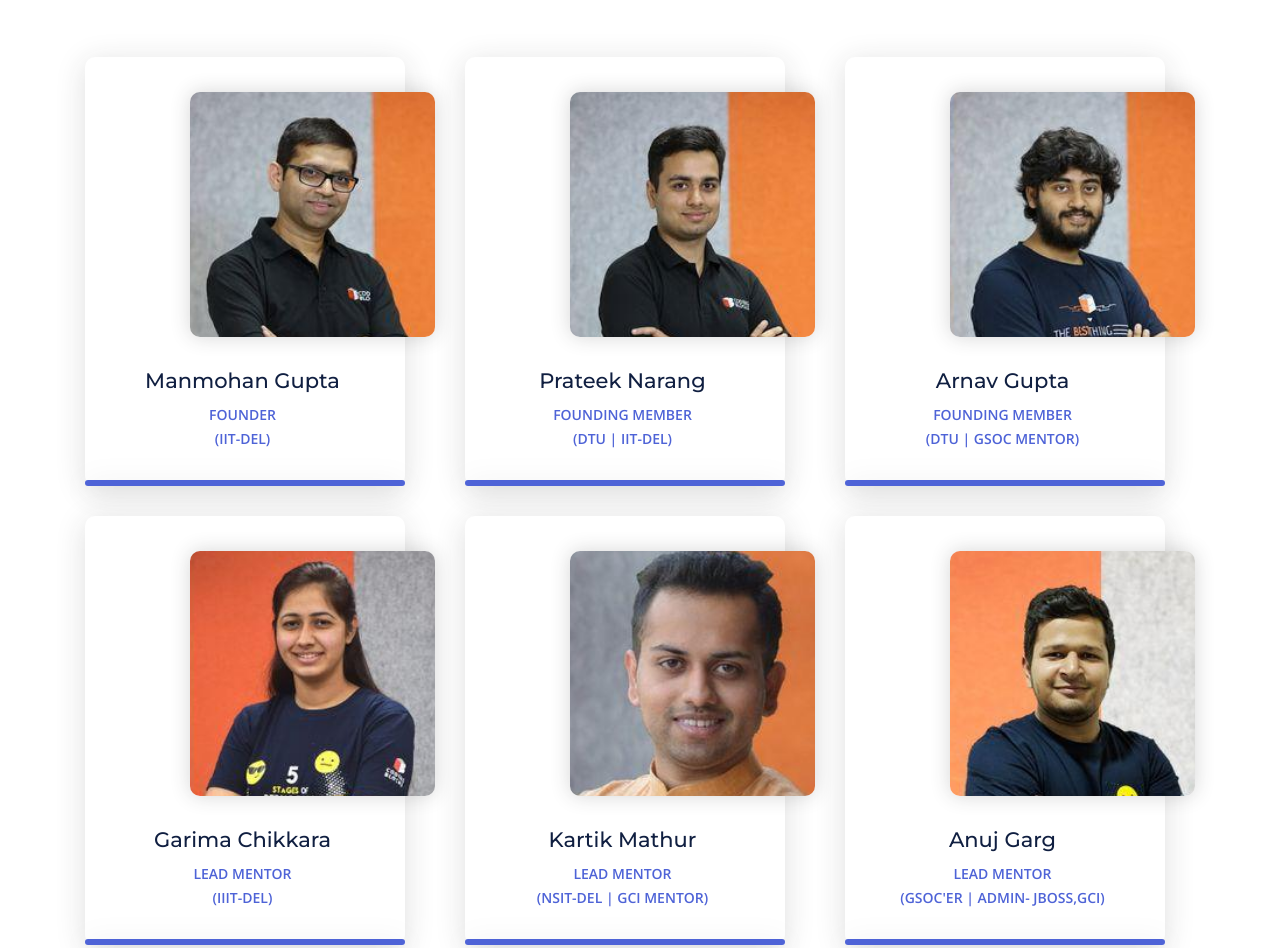
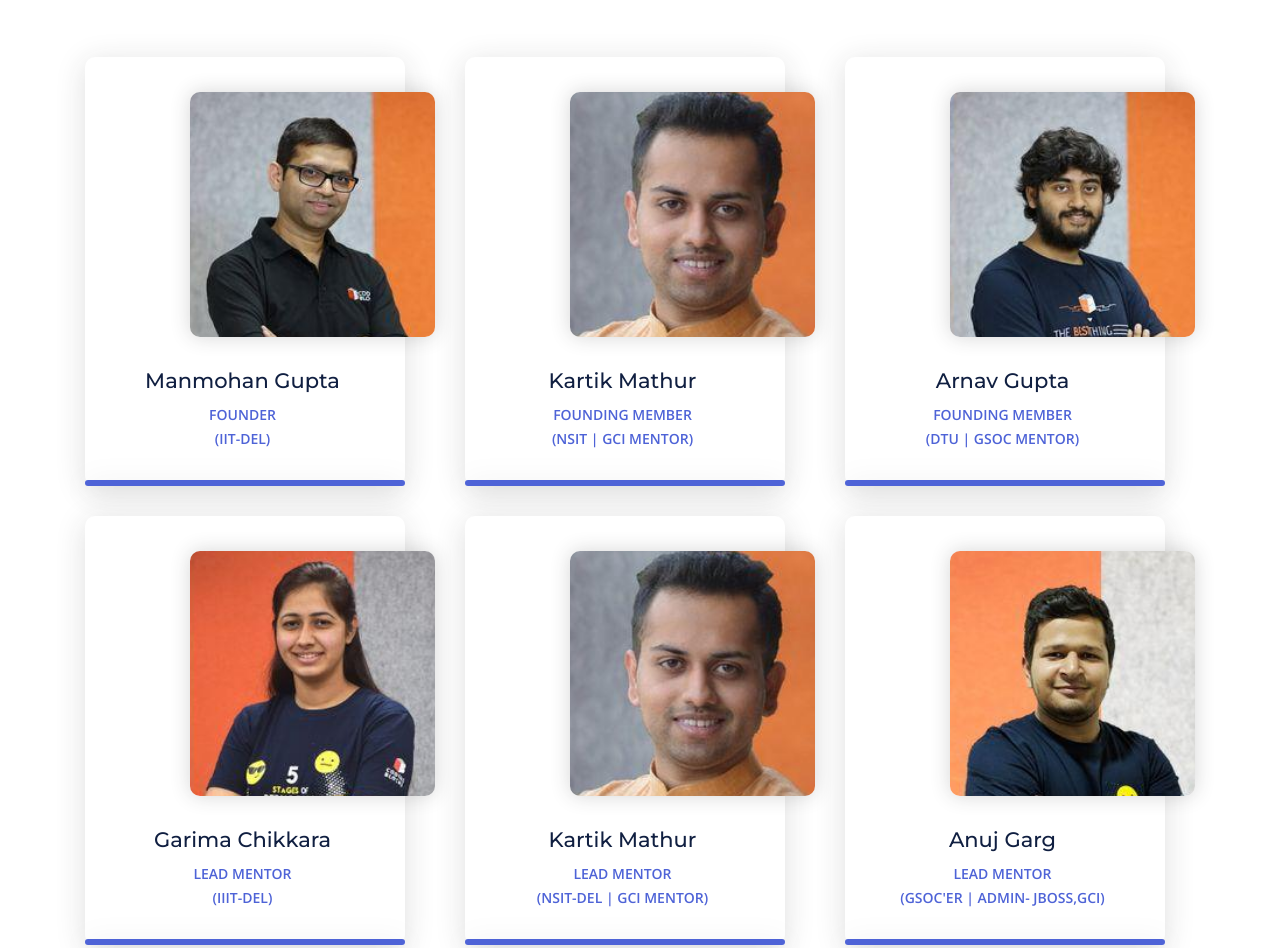
Before and after one commit to coding-blocks/career-bootcamp, a plain HTML site: page index.html in a window 1280 px wide. Shown: the part 2877-3825 px from the top of the page. Drawn offline with nearby package versions, Linux system fonts and the light colour scheme.

Commit message:
Update index.html

```diff
--- a/index.html
+++ b/index.html
@@ -351,12 +351,12 @@
                     <div class="team-item">
                         <div class="mb-30 position-relative d-flex align-items-center">
                             <span class="img-holder d-inline-block">
-                                <img src="img/team/team_1.jpg" alt="Team">
+                                <img src="img/team/team_4.jpg" alt="Team">
                             </span>
                         </div>
                         <div class="team-content">
-                            <h5 class="mb-2">Prateek Narang</h5>
-                            <p class="text-uppercase mb-0">Founding member<br>(DTU | IIT-Del)</p>
+                            <h5 class="mb-2">Kartik Mathur</h5>
+                            <p class="text-uppercase mb-0">Founding member<br>(NSIT | GCI mentor)</p>
                         </div>
                     </div>
                 </div>
```
